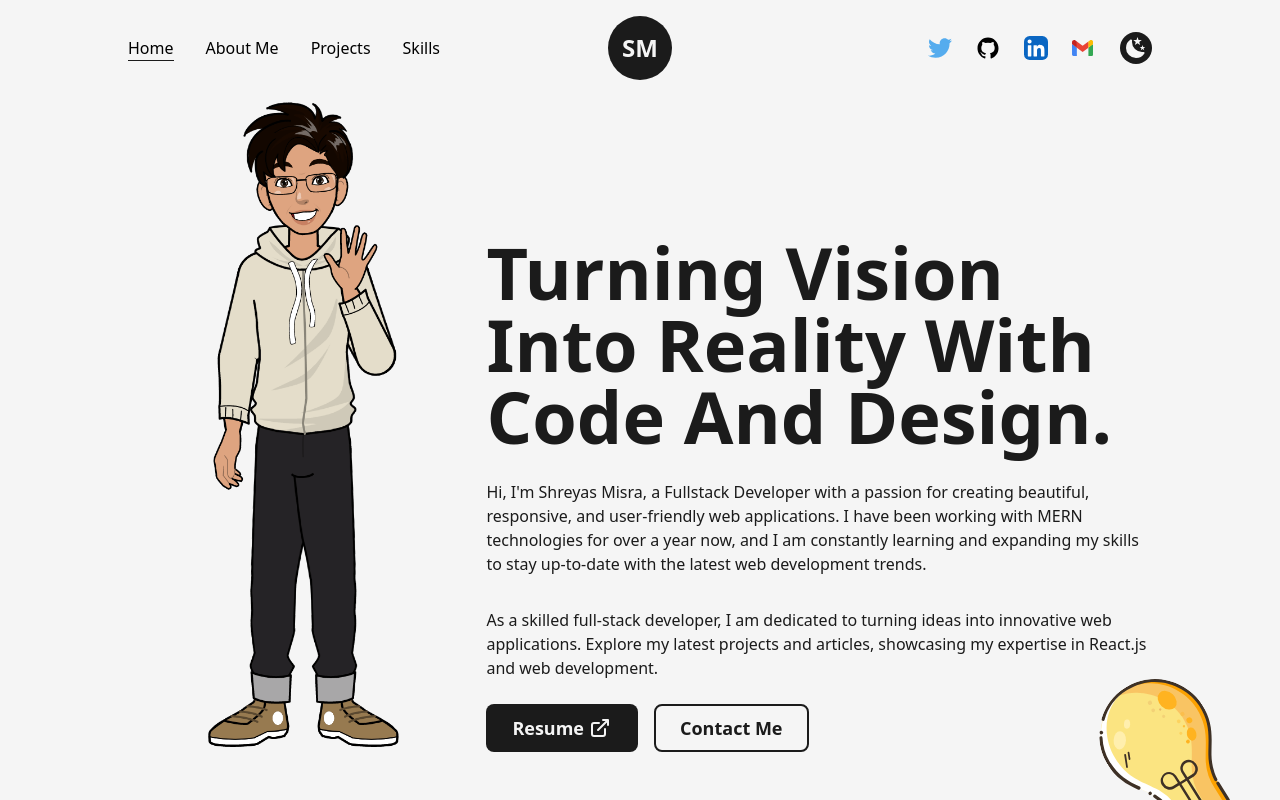
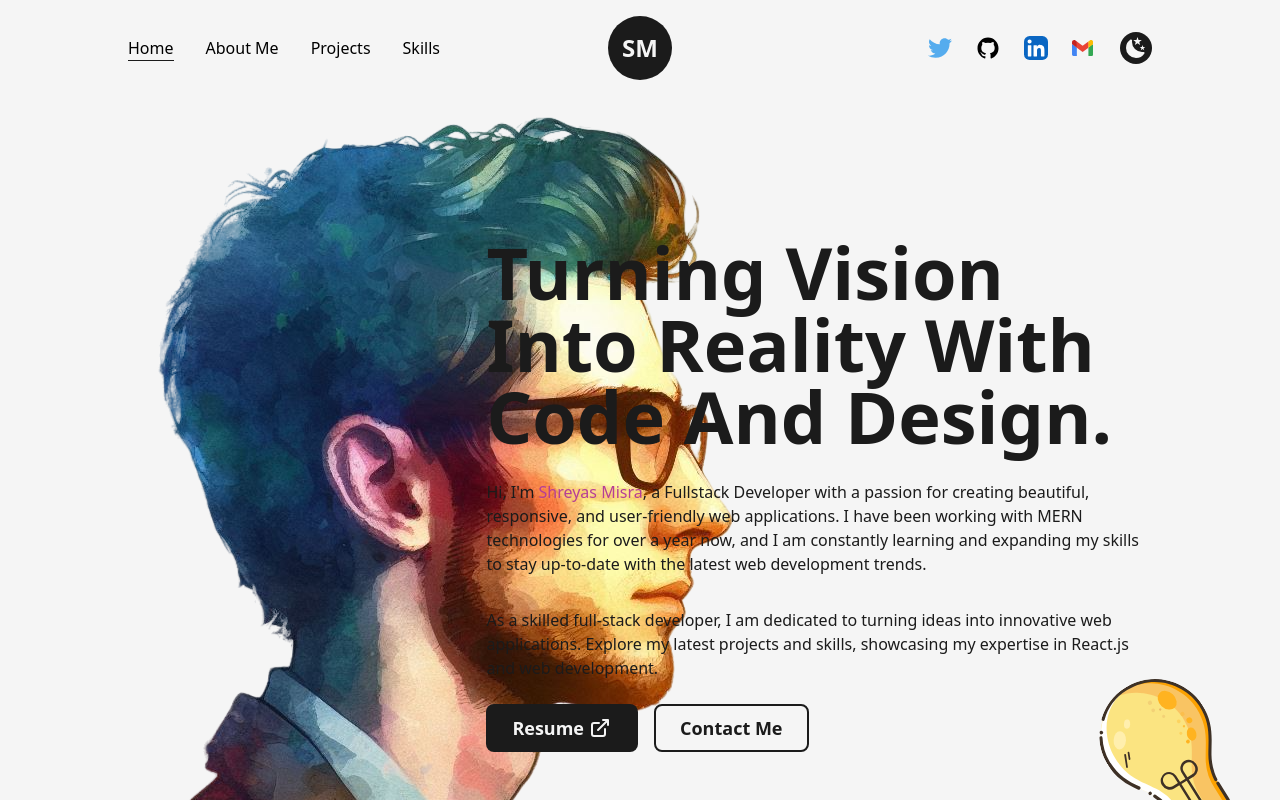
Before and after one commit to itsPhoenix03/Portfolio, a Next.js app: page / in a window 1280 px wide. Shown: the top 800 px of the page. Built offline with nearby package versions, Linux system fonts and the light colour scheme.

Commit message:
Changes - Made some UI changes to the site

```diff
--- a/pages/aboutme.js
+++ b/pages/aboutme.js
@@ -10,7 +10,7 @@ import Timeline from "@/src/components/Timeline";
 import Education from "@/src/components/Education";
 import TransitionsEffects from "@/src/components/TransitionsEffects";
 
-import profilePicture from "../public/images/contact-avatar.png";
+import profilePicture from "../public/images/aboutPageImage.png";
 
 const AnimatedNumbers = ({ value }) => {
   const spanRef = useRef(null);
@@ -90,7 +90,7 @@ const aboutme = () => {
               <Image
                 src={profilePicture}
                 alt="My pic using a comic filter"
-                className="object-contain h-[30rem]"
+                className="object-contain h-full"
                 priority
                 sizes="
                   (max-width: 728px) 100vw
@@ -103,7 +103,7 @@ const aboutme = () => {
             <div className="col-span-2 flex flex-col items-end justify-between xl:col-span-8 xl:flex-row xl:items-center md:order-3">
               <div className="flex flex-col items-end justify-center xl:items-center">
                 <span className="inline-block text-7xl font-bold md:text-6xl sm:text-5xl xs:text-4xl">
-                  <AnimatedNumbers value={18} />+
+                  <AnimatedNumbers value={21} />+
                 </span>
 
                 <h2
--- a/pages/index.js
+++ b/pages/index.js
@@ -8,7 +8,8 @@ import { LinkArrow } from "@/src/components/Icons";
 import lightBulb from "../public/lightbulb.svg";
 import TransitionsEffects from "@/src/components/TransitionsEffects";
 
-import profilePicture from "../public/images/pixton-avatar-full-body.png";
+// import profilePicture from "../public/images/pixton-avatar-full-body.png";
+import profilePicture from "../public/images/mainPageImage.png";
 
 export default function Home() {
   return (
@@ -23,11 +24,11 @@ export default function Home() {
       <main className="flex item-center text-dark min-h-screen dark:text-light">
         <Layout className="xs:mt-[20rem] sm:mb-12">
           <div className="relative flex justify-between items-center w-full sm:text-center xs:flex-col">
-            <div className="absolute -top-[10rem] lg:-top-[5rem] md:top-[0rem] left-0 lg:-left-20 md:-left-[1.5rem] xs:-top-[23rem] xs:left-auto">
+            <div className="absolute -top-[10rem] lg:top-[5rem] md:top-[0rem] -left-56 lg:-left-20 md:-left-[1.5rem] xs:-top-[23rem] xs:left-auto">
               <Image
                 src={profilePicture}
                 alt="Shreyas Misra"
-                className="w-full h-[45rem] md:h-[23rem]"
+                className="w-full h-full object-contain"
                 priority
                 sizes="
                   (max-width: 728px) 100vw
@@ -39,7 +40,7 @@ export default function Home() {
 
             <div className="w-1/4"></div>
 
-            <div className="w-[65%] flex flex-col item-center self-center z-10 md:w-[100%]">
+            <div className="w-[65%] lg:w-[60%] flex flex-col item-center self-center z-10 md:w-[100%]">
               <AnimatedText
                 text="Turning Vision Into Reality With Code And Design."
                 className="!text-7xl py-1 text-left
@@ -48,18 +49,21 @@ export default function Home() {
               />
 
               <p className="my-4 text-base font-medium lg:text-sm">
-                Hi, I&#39;m Shreyas Misra, a Fullstack Developer with a passion
-                for creating beautiful, responsive, and user-friendly web
-                applications. I have been working with MERN technologies for
-                over a year now, and I am constantly learning and expanding my
-                skills to stay up-to-date with the latest web development
-                trends.
+                Hi, I&#39;m{" "}
+                <span className="text-primary dark:text-primaryDark">
+                  Shreyas Misra
+                </span>
+                , a Fullstack Developer with a passion for creating beautiful,
+                responsive, and user-friendly web applications. I have been
+                working with MERN technologies for over a year now, and I am
+                constantly learning and expanding my skills to stay up-to-date
+                with the latest web development trends.
               </p>
               <p className="my-4 text-base font-medium lg:text-sm">
                 As a skilled full-stack developer, I am dedicated to turning
                 ideas into innovative web applications. Explore my latest
-                projects and articles, showcasing my expertise in React.js and
-                web development.
+                projects and skills, showcasing my expertise in React.js and web
+                development.
               </p>
 
               <div className="flex item-center self-start mt-2 xs:w-full xs:justify-evenly">
@@ -97,7 +101,7 @@ export default function Home() {
           <Image
             src={lightBulb}
             alt="light-bulb"
-            className="w-full h-auto rounded-[5rem] hover:drop-shadow-[0px_1px_100px_#eacf70]  md:hover:shadow-none"
+            className="w-full h-auto rounded-[5rem] dark:animate-faultyBulb hover:drop-shadow-[0px_1px_100px_#eacf70]  md:hover:shadow-none"
           />
         </div>
       </main>
--- a/src/components/Footer.jsx
+++ b/src/components/Footer.jsx
@@ -15,13 +15,16 @@ const Footer = () => {
             &#9825;
           </span>{" "}
           by&nbsp;
-          <Link href="/" className="underline underline-offset-2">
+          <Link
+            href="https://github.com/itsPhoenix03"
+            className="underline underline-offset-4"
+          >
             Shreyas
           </Link>
         </div>
         <Link
           href="https://www.linkedin.com/in/shreyas-misra031/"
-          className="w-full text-right underline underline-offset-2 md:text-center"
+          className="w-full text-right underline underline-offset-4 md:text-center"
         >
           Say Hello!
         </Link>
--- a/src/components/TransitionsEffects.jsx
+++ b/src/components/TransitionsEffects.jsx
@@ -5,7 +5,7 @@ const TransitionsEffects = () => {
   return (
     <>
       <motion.div
-        className="fixed top-0 bottom-0 right-full w-screen h-screen z-30 bg-primary"
+        className="fixed top-0 bottom-0 right-full w-screen h-screen z-30 bg-primary dark:bg-primaryDark"
         initial={{ x: "100%", width: "100%" }}
         animate={{ x: "0%", width: "0%" }}
         exit={{ x: ["0%", "100%"], width: ["0%", "100%"] }}
@@ -13,14 +13,14 @@ const TransitionsEffects = () => {
       />
 
       <motion.div
-        className="fixed top-0 bottom-0 right-full w-screen h-screen z-20 bg-light"
+        className="fixed top-0 bottom-0 right-full w-screen h-screen z-20 bg-light dark:bg-dark"
         initial={{ x: "100%", width: "100%" }}
         animate={{ x: "0%", width: "0%" }}
         transition={{ delay: 0.2, duration: 0.8, ease: "easeInOut" }}
       />
 
       <motion.div
-        className="fixed top-0 bottom-0 right-full w-screen h-screen z-10 bg-dark"
+        className="fixed top-0 bottom-0 right-full w-screen h-screen z-10 bg-dark dark:bg-light"
         initial={{ x: "100%", width: "100%" }}
         animate={{ x: "0%", width: "0%" }}
         transition={{ delay: 0.4, duration: 0.8, ease: "easeInOut" }}
--- a/tailwind.config.js
+++ b/tailwind.config.js
@@ -40,6 +40,18 @@ module.exports = {
         circularDarkSm:
           "repeating-radial-gradient(rgba(255,255,255,0.5) 2px,#1b1b1b 4px,#1b1b1b 40px)",
       },
+      keyframes: {
+        faultyBulb: {
+          "0%": { filter: "drop-shadow(0px 1px 100px #eacf7010)" },
+          "25%": { filter: "drop-shadow(0px 1px 100px #eacf7030)" },
+          "50%": { filter: "drop-shadow(0px 1px 100px #eacf70)" },
+          "75%": { filter: "drop-shadow(0px 1px 100px #eacf7070)" },
+          "100%": { filter: "drop-shadow(0px 1px 100px #eacf7030)" },
+        },
+      },
+      animation: {
+        faultyBulb: "faultyBulb 1s ease-in-out infinite",
+      },
     },
     screens: {
       "2xl": { max: "1535px" },
```
Also changed, not shown: public/images/aboutPageImage.png (added), public/images/mainPageImage.png (added).
